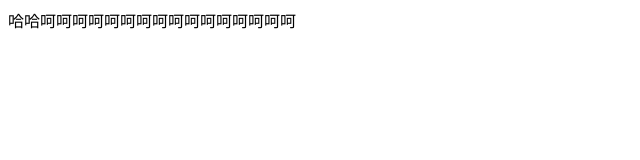
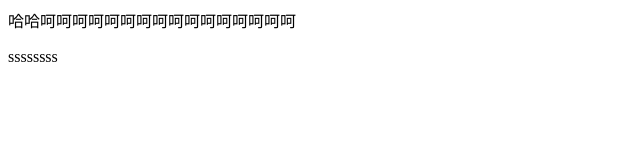
Before and after one commit to yubinn/demo, a plain HTML site: page index.html in a window 1280 px wide. Shown: the full height of the page, 0-640 px from the left. Drawn offline with Linux system fonts and the light colour scheme.

Commit message:
add p tag

```diff
--- a/index.html
+++ b/index.html
@@ -8,5 +8,6 @@
 </head>
 <body>
     <span>哈哈呵呵呵呵呵呵呵呵呵呵呵呵呵呵呵呵</span>
+    <p>ssssssss</p>
 </body>
 </html>
```
